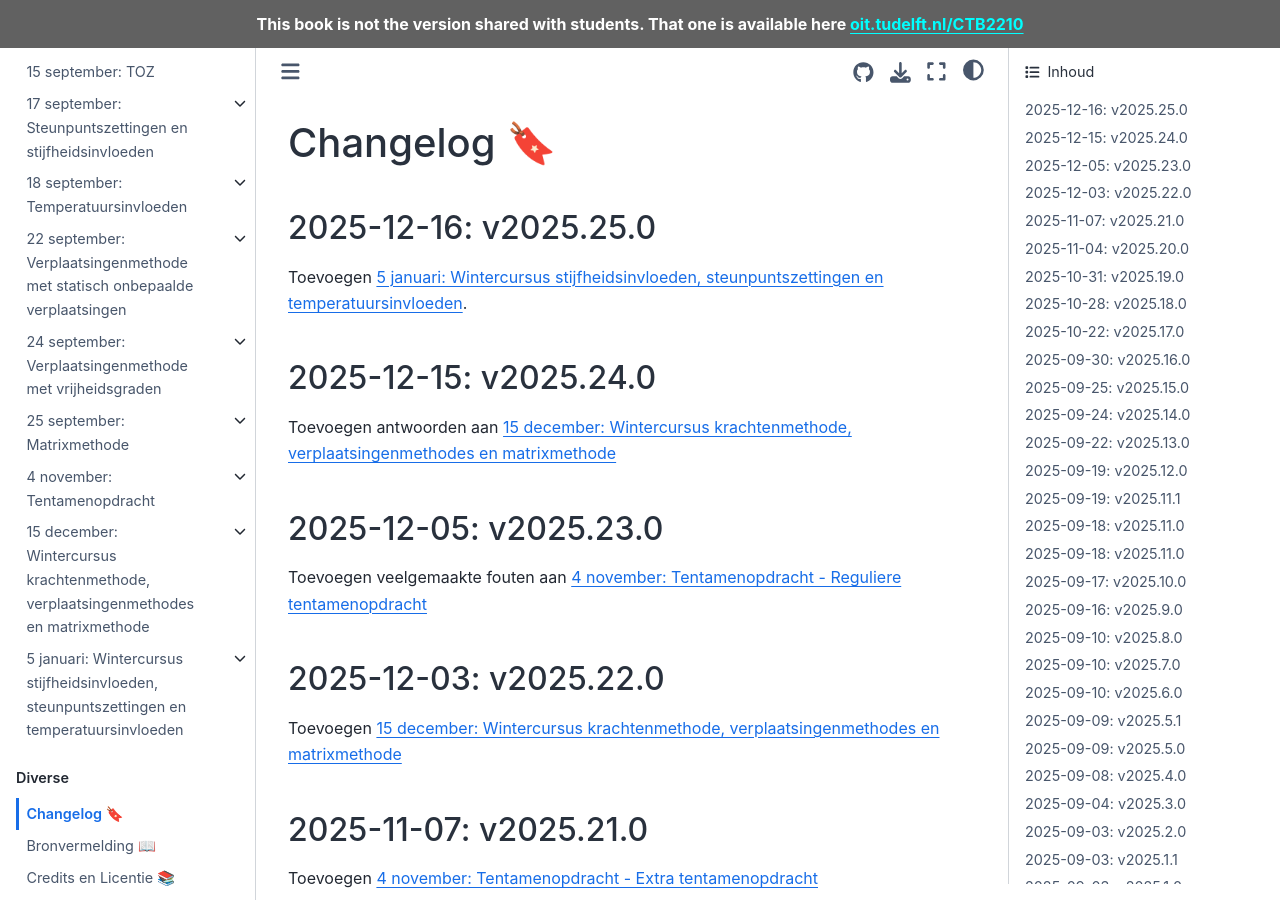
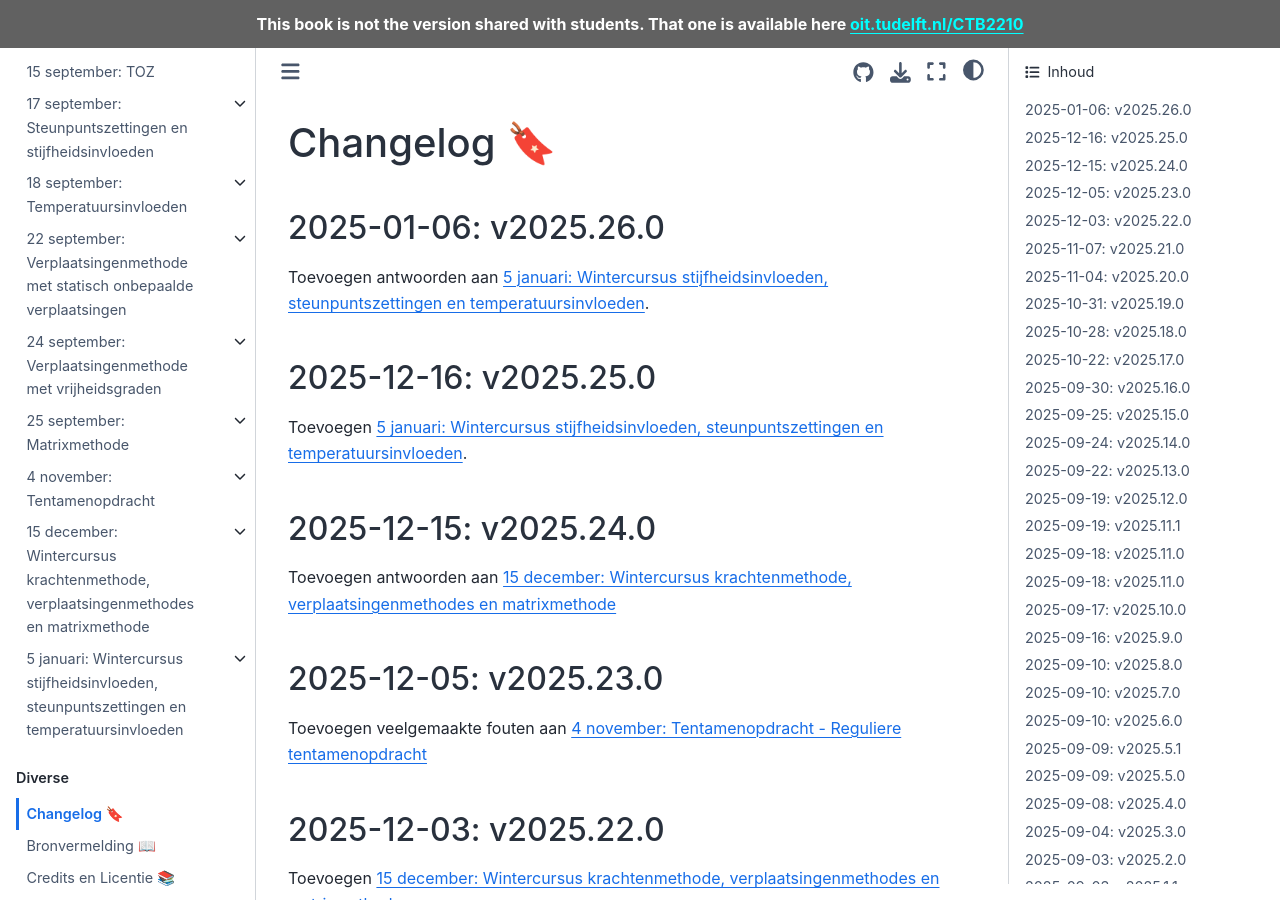
Before and after one commit to TUDelft-books/CTB2210, a Jupyter Book: the page built from book/changelog.md, in a window 1280 px wide and 900 px high. Built offline with Jupyter Book 1.0.4 settings and Sphinx 7.4.7 and the Sphinx Book theme 1.1.4, drawn with Linux system fonts in a browser that asks for light colours; comment, search, counter and statistics services are not loaded.

Commit message:
Add answers for January 5th winter course
Added answers for the January 5th winter course on stiffness influences, support settings, and temperature influences.

```diff
--- a/book/changelog.md
+++ b/book/changelog.md
@@ -1,4 +1,7 @@
 # Changelog 🔖
+
+## 2025-01-06: v2025.26.0
+Toevoegen antwoorden aan [5 januari: Wintercursus stijfheidsinvloeden, steunpuntszettingen en temperatuursinvloeden](./wintercursus_2/lesson.md).
 
 ## 2025-12-16: v2025.25.0
 Toevoegen [5 januari: Wintercursus stijfheidsinvloeden, steunpuntszettingen en temperatuursinvloeden](./wintercursus_2/lesson.md).
```
